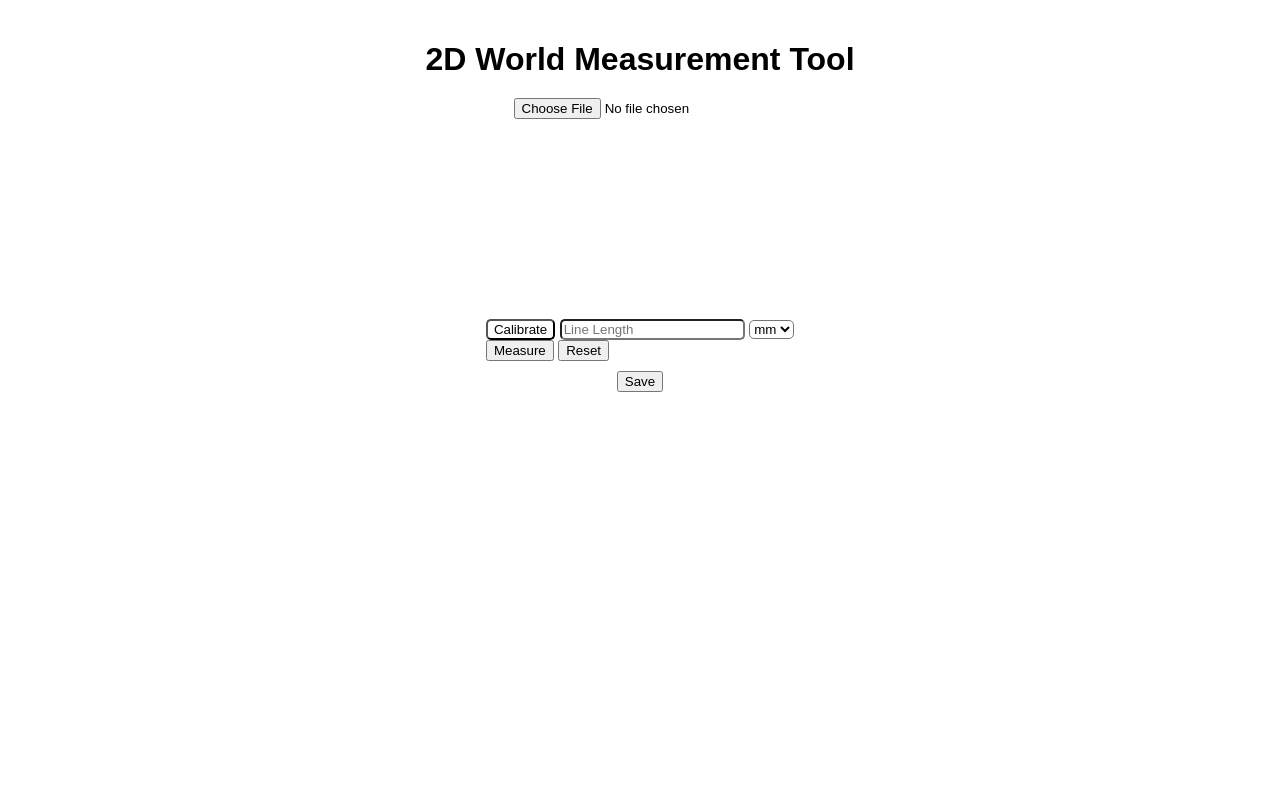
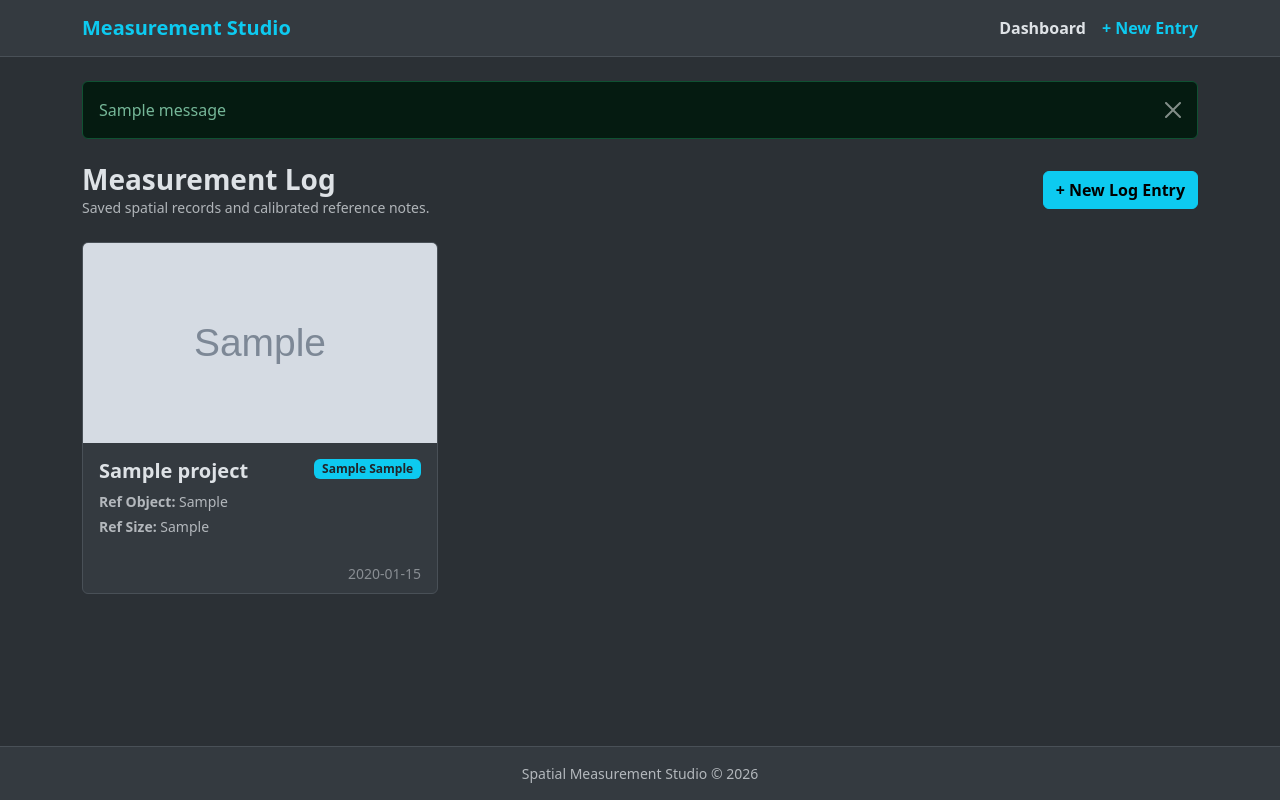
Before and after one commit to csrpcstudycs50/cs50-project, a Flask app: page / in a window 1280 px wide. Run offline with Flask 3, Linux system fonts and the light colour scheme; tables that the repository leaves empty hold one stand-in row (values such as "Sample post"); grey boxes marked "Sample" are stand-in pictures; one stand-in notice (Sample message) is shown; a map, chart or similar area stays blank.

Commit message:
final project idea 1

```diff
--- a/app.py
+++ b/app.py
@@ -1,26 +1,75 @@
-from flask import Flask, jsonify, request, render_template
+import os
+from flask import Flask, render_template, request, redirect, url_for
+from werkzeug.utils import secure_filename
+import sqlite3
 
 app = Flask(__name__)
+app.config['UPLOAD_FOLDER'] = 'static/uploads'
+app.config['MAX_CONTENT_LENGTH'] = 16 * 1024 * 1024  # 16MB max upload
+
+os.makedirs(app.config['UPLOAD_FOLDER'], exist_ok=True)
+
+def init_db():
+    conn = sqlite3.connect('database.db')
+    cursor = conn.cursor()
+
+    # Execute table creation
+    cursor.execute('''
+        CREATE TABLE IF NOT EXISTS projects (
+            id INTEGER PRIMARY KEY AUTOINCREMENT,
+            project_name TEXT NOT NULL,
+            image_filename TEXT NOT NULL,
+            reference_object TEXT NOT NULL,
+            reference_size TEXT NOT NULL,
+            measured_value TEXT NOT NULL,
+            unit TEXT NOT NULL,
+            created_at TIMESTAMP DEFAULT CURRENT_TIMESTAMP
+        );
+    ''')
+
+    conn.commit()
+    conn.close()
+
+init_db()
+
+def get_db_connection():
+    conn = sqlite3.connect('database.db')
+    conn.row_factory = sqlite3.Row
+    return conn
 
 @app.route('/')
 def index():
-    return render_template('index.html')
+    conn = get_db_connection()
+    projects = conn.execute('SELECT * FROM projects ORDER BY created_at DESC').fetchall()
+    conn.close()
+    return render_template('index.html', projects=projects)
 
-@app.route('/calibrate', methods=['POST'])
-def calibrate():
-    # Placeholder for calibration logic
-    return jsonify({"message": "Calibration submitted!"})
+@app.route('/upload', methods=['GET', 'POST'])
+def upload():
+    if request.method == 'POST':
+        project_name = request.form.get('project_name')
+        reference_object = request.form.get('reference_object')
+        reference_size = request.form.get('reference_size')
+        measured_value = request.form.get('measured_value')
+        unit = request.form.get('unit')
+        file = request.files.get('image')
 
-@app.route('/measure', methods=['POST'])
-def measure():
-    # Placeholder for measurement logic
-    return jsonify({"message": "Measurement submitted!"})
+        if file and file.filename != '':
+            filename = secure_filename(file.filename)
+            filepath = os.path.join(app.config['UPLOAD_FOLDER'], filename)
+            file.save(filepath)
 
-@app.route('/save', methods=['POST'])
-def save():
-    # Placeholder for save logic
-    return jsonify({"message": "Measurements saved!"})
+            conn = get_db_connection()
+            conn.execute('''
+                INSERT INTO projects (project_name, image_filename, reference_object, reference_size, measured_value, unit)
+                VALUES (?, ?, ?, ?, ?, ?)
+            ''', (project_name, filename, reference_object, reference_size, measured_value, unit))
+            conn.commit()
+            conn.close()
 
+            return redirect(url_for('index'))
+
+    return render_template('upload.html')
 
 if __name__ == '__main__':
     app.run(debug=True)
--- a/static/script.js
+++ b/static/script.js
@@ -1,35 +1,231 @@
+// ==========================================
+// 1. DOM Elements
+// ==========================================
 const imagePicker = document.getElementById('imagePicker');
 const canvas = document.getElementById('measurementCanvas');
 const ctx = canvas.getContext('2d');
 
+const calBtn = document.getElementById('calibrationButton');
+const measBtn = document.getElementById('measurementButton');
+const calInput = document.getElementById('calibrationValue');
+const calUnit = document.getElementById('calibrationUnit');
+const measValueSpan = document.getElementById('measurementValue');
+const hiddenMeasInput = document.getElementById('hiddenMeasurementValue');
+const resetBtn = document.querySelector('button[type="reset"]');
 
+// ==========================================
+// 2. Application State
+// ==========================================
+let loadedImage = null;
+let currentMode = null;               // 'calibrate' or 'measure'
+let calibrationPoints = [];           // Stores [{x, y}, {x, y}]
+let currentCalibrationPixels = null;  // Pixel length of calibration line
+let scaleRatio = null;                // Real-world units per pixel
+let measurementPoints = [];           // Stores current measurement clicks [{x, y}, {x, y}]
+
+// ==========================================
+// 3. Step 1: Image Loading
+// ==========================================
 imagePicker.addEventListener('change', function(e) {
     const file = e.target.files[0];
+    if (!file) return;
+
     const img = new Image();
-    img.src = URL.createObjectURL(file);
+    const objectUrl = URL.createObjectURL(file);
+
     img.onload = function() {
+        loadedImage = img;
+
+        // Set canvas internal resolution to image native resolution
         canvas.width = img.naturalWidth;
         canvas.height = img.naturalHeight;
+
+        // Render original image
         ctx.drawImage(img, 0, 0);
+
+        // Ensure canvas element is visible
+        canvas.classList.remove('d-none');
+
+        // Free browser memory
+        URL.revokeObjectURL(objectUrl);
+    };
+
+    img.src = objectUrl;
+});
+
+// ==========================================
+// 4. Mode Selection Handlers
+// ==========================================
+calBtn.addEventListener('click', function() {
+    currentMode = 'calibrate';
+    calBtn.setAttribute('aria-pressed', 'true');
+    measBtn.setAttribute('aria-pressed', 'false');
+
+    // Reset calibration state
+    calibrationPoints = [];
+    currentCalibrationPixels = null;
+
+    // Redraw clean image if re-calibrating
+    if (loadedImage) {
+        ctx.clearRect(0, 0, canvas.width, canvas.height);
+        ctx.drawImage(loadedImage, 0, 0);
+    }
+});
+
+measBtn.addEventListener('click', function() {
+    if (!scaleRatio) {
+        alert("Please draw a calibration line and enter its length first!");
+        return;
+    }
+    currentMode = 'measure';
+    measBtn.setAttribute('aria-pressed', 'true');
+    calBtn.setAttribute('aria-pressed', 'false');
+    measurementPoints = [];
+});
+
+// ==========================================
+// 5. Input & Scale Ratio Calculation
+// ==========================================
+function updateScaleRatio() {
+    const knownLength = parseFloat(calInput.value);
+
+    if (currentCalibrationPixels && knownLength > 0) {
+        scaleRatio = knownLength / currentCalibrationPixels;
+        console.log(`Scale calculated: 1 pixel = ${scaleRatio} ${calUnit.value}`);
+    }
+}
+
+calInput.addEventListener('input', updateScaleRatio);
+calUnit.addEventListener('change', updateScaleRatio);
+
+// ==========================================
+// 6. Canvas Pointer Click Handler
+// ==========================================
+canvas.addEventListener('pointerdown', function(e) {
+    if (!currentMode) return;
+
+    // Map screen clicks to canvas high-res coordinate system
+    const rect = canvas.getBoundingClientRect();
+    const scaleX = canvas.width / rect.width;
+    const scaleY = canvas.height / rect.height;
+
+    const clickX = (e.clientX - rect.left) * scaleX;
+    const clickY = (e.clientY - rect.top) * scaleY;
+
+    if (currentMode === 'calibrate') {
+        handleCalibrationClick(clickX, clickY);
+    } else if (currentMode === 'measure') {
+        handleMeasurementClick(clickX, clickY);
+    }
+});
+
+// ==========================================
+// 7. Workflow Handlers (Calibrate & Measure)
+// ==========================================
+function handleCalibrationClick(x, y) {
+    if (calibrationPoints.length < 2) {
+        calibrationPoints.push({ x: x, y: y });
+        drawDot(x, y, 'red');
     }
 
-});
+    if (calibrationPoints.length === 2) {
+        const p1 = calibrationPoints[0];
+        const p2 = calibrationPoints[1];
 
+        // Draw connecting calibration line
+        drawLine(p1, p2, 'red');
 
-const calibrationButton = document.getElementById('calibrationButton');
+        // Calculate and save pixel distance
+        currentCalibrationPixels = Math.hypot(p2.x - p1.x, p2.y - p1.y);
 
-calibrationButton.addEventListener('click', function() {
-  // Check current state
-  const isChecked = this.getAttribute('aria-pressed') === 'true';
+        // Update ratio if length was entered prior to drawing
+        updateScaleRatio();
 
-  // Toggle state
-  this.setAttribute('aria-pressed', !isChecked);
-  this.classList.toggle('active', !isChecked);
+        // Focus user cursor on input box for immediate typing
+        calInput.focus();
+    }
+}
 
-  // Example action based on state
-  if (!isChecked) {
-    console.log('Button is NOW CHECKED (Active)');
-  } else {
-    console.log('Button is NOW UNCHECKED (Inactive)');
-  }
-});
+function handleMeasurementClick(x, y) {
+    if (measurementPoints.length === 2) {
+        // Reset points when starting a new measurement line
+        measurementPoints = [];
+    }
+
+    measurementPoints.push({ x: x, y: y });
+    drawDot(x, y, 'blue');
+
+    if (measurementPoints.length === 2) {
+        const p1 = measurementPoints[0];
+        const p2 = measurementPoints[1];
+
+        drawLine(p1, p2, 'blue');
+
+        // Measure pixel distance
+        const pixelDistance = Math.hypot(p2.x - p1.x, p2.y - p1.y);
+
+        // Convert to real-world units
+        const realDistance = pixelDistance * scaleRatio;
+        const formattedResult = realDistance.toFixed(2);
+
+        // Display in UI text span
+        measValueSpan.textContent = formattedResult;
+
+        // Populate hidden form field for Flask POST submission
+        if (hiddenMeasInput) {
+            hiddenMeasInput.value = formattedResult;
+        }
+    }
+}
+
+// ==========================================
+// 8. Reset Listener
+// ==========================================
+if (resetBtn) {
+    resetBtn.addEventListener('click', function(e) {
+        e.preventDefault();
+
+        // Clear stored values and points
+        calibrationPoints = [];
+        currentCalibrationPixels = null;
+        scaleRatio = null;
+        measurementPoints = [];
+
+        // Clear form values and text displays
+        calInput.value = '';
+        measValueSpan.textContent = '0.00';
+        if (hiddenMeasInput) {
+            hiddenMeasInput.value = '';
+        }
+
+        // Reset toggle button states
+        calBtn.setAttribute('aria-pressed', 'false');
+        measBtn.setAttribute('aria-pressed', 'false');
+        currentMode = null;
+
+        // Redraw clean original image on canvas without page reload
+        if (loadedImage) {
+            ctx.clearRect(0, 0, canvas.width, canvas.height);
+            ctx.drawImage(loadedImage, 0, 0);
+        }
+    });
+}
+
+// ==========================================
+// 9. Drawing Helpers
+// ==========================================
+function drawDot(x, y, color = 'red') {
+    ctx.fillStyle = color;
+    ctx.beginPath();
+    ctx.arc(x, y, 8, 0, 2 * Math.PI);
+    ctx.fill();
+}
+
+function drawLine(p1, p2, color = 'red') {
+    ctx.strokeStyle = color;
+    ctx.lineWidth = 4;
+    ctx.beginPath();
+    ctx.moveTo(p1.x, p1.y);
+    ctx.lineTo(p2.x, p2.y);
+    ctx.stroke();
+}
--- a/static/style.css
+++ /dev/null
@@ -1,54 +0,0 @@
-/* Style the body to center the content and use a clean font */
-body {
-    display: flex;
-    flex-direction: column;
-    align-items: center;
-    font-family: Arial, sans-serif;
-    margin: 0;
-    padding: 20px;
-}
-
-/* Style the heading to be centered and have some spacing */
-h1{
-    text-align: center;
-    margin-bottom: 20px;
-}
-
-/* Style the form to be centered and have a column layout */
-form {
-    display: flex;
-    flex-direction: column;
-    align-items: center;
-}
-
-/* Add some spacing between form elements */
-form > * {
-    margin-bottom: 10px;
-}
-
-/* Style the canvas to have a margin and be responsive */
-canvas {
-
-    margin: 20px;
-    max-width: 100%;
-    height: auto;
-}
-
-#calibrationContainer > * {
-  border-radius: 5px;
-  background-color: white;
-  color: black;
-}
-
-/* Hover state */
-#calibrationButton:hover {
-  background-color: grey;
-}
-
-/* Active / Checked State */
-#calibrationButton.active,
-#calibrationButton[aria-pressed="true"] {
-  background-color: green;
-  color: white;
-  border-color: white;
-}
--- a/templates/index.html
+++ b/templates/index.html
@@ -1,37 +1,35 @@
-<!DOCTYPE html>
+{% extends "layout.html" %}
 
-<html lang="en">
-    <head>
-        <meta charset="UTF-8">
-        <meta name="viewport" content="width=device-width, initial-scale=1.0">
+{% block content %}
+<div class="d-flex justify-content-between align-items-center mb-4">
+    <div>
+        <h1 class="h3 fw-bold mb-0">Measurement Log</h1>
+        <p class="text-body-secondary small mb-0">Saved spatial records and calibrated reference notes.</p>
+    </div>
+    <a href="/upload" class="btn btn-info fw-bold">+ New Log Entry</a>
+</div>
 
-        <link href="static/style.css" rel="stylesheet">
-        <script src="static/script.js" defer></script>
-        <title>2D World Measurement</title>
-    </head>
-    <body>
-        <h1>2D World Measurement Tool</h1>
-        <form action="/measure" method="post">
-            <input id="imagePicker" capture="environment" type="file" name="image" accept="image/*" required>
-            <canvas id="measurementCanvas"></canvas>
-            <div>
-                <div id="calibrationContainer">
-                    <button type="button" id="calibrationButton" aria-pressed="false">Calibrate</button>
-                    <input type="number" id="calibrationValue" name="calibrationValue" placeholder="Line Length" required>
-                    <select id="calibrationUnit" name="calibrationUnit" required>
-                        <option value="mm">mm</option>
-                        <option value="cm">cm</option>
-                        <option value="m">m</option>
-                        <option value="in">in</option>
-                        <option value="ft">ft</option>
-                    </select>
-                </div>
-                <button type="button" id="measure">Measure</button>
-                <button type="button" id="reset">Reset</button>
+<div class="row row-cols-1 row-cols-md-3 g-4">
+    {% for project in projects %}
+    <div class="col">
+        <div class="card bg-body-secondary border h-100">
+            <img src="{{ url_for('static', filename='uploads/' + project.image_filename) }}" class="card-img-top object-fit-cover" height="200" alt="{{ project.project_name }}">
+            <div class="card-body">
+                <span class="badge bg-info text-dark float-end">{{ project.measured_value }} {{ project.unit }}</span>
+                <h5 class="card-title fw-bold mb-2">{{ project.project_name }}</h5>
+                <p class="card-text small text-body-secondary mb-1"><strong>Ref Object:</strong> {{ project.reference_object }}</p>
+                <p class="card-text small text-body-secondary mb-0"><strong>Ref Size:</strong> {{ project.reference_size }}</p>
             </div>
-            <div>
-                <button type="submit">Save</button>
+            <div class="card-footer bg-transparent border-top-0 text-end">
+                <span class="small text-body-tertiary">{{ project.created_at[:10] }}</span>
             </div>
-        </form>
-    </body>
-</html>
+        </div>
+    </div>
+    {% else %}
+    <div class="col-12 text-center py-5 border rounded bg-body-secondary">
+        <p class="text-body-secondary mb-2">No measurement records logged yet.</p>
+        <a href="/upload" class="btn btn-outline-info btn-sm">Add First Log</a>
+    </div>
+    {% endfor %}
+</div>
+{% endblock %}
--- /dev/null
+++ b/templates/layout.html
@@ -0,0 +1,52 @@
+<!DOCTYPE html>
+<html lang="en" data-bs-theme="dark">
+<head>
+    <meta charset="UTF-8">
+    <meta name="viewport" content="width=device-width, initial-scale=1.0">
+    <title>Measurement Log Studio</title>
+
+    <!-- Bootstrap 5 CSS CDN -->
+    <link href="https://cdn.jsdelivr.net/npm/bootstrap@5.3.3/dist/css/bootstrap.min.css" rel="stylesheet">
+</head>
+<body class="bg-body-tertiary text-body min-vh-100 d-flex flex-column">
+
+    <!-- Top Navigation Bar -->
+    <nav class="navbar bg-body-secondary border-bottom mb-4 sticky-top">
+        <div class="container d-flex justify-content-between align-items-center">
+            <a class="navbar-brand fw-bold text-info m-0" href="/">Measurement Studio</a>
+            <div class="d-flex flex-row gap-3">
+                <a class="nav-link fw-semibold" href="/">Dashboard</a>
+                <a class="nav-link fw-semibold text-info" href="/upload">+ New Entry</a>
+            </div>
+        </div>
+    </nav>
+
+    <!-- Main Content Container -->
+    <main class="container flex-grow-1 mb-5">
+
+        <!-- Optional Flash Messages -->
+        {% with messages = get_flashed_messages(with_categories=true) %}
+            {% if messages %}
+                {% for category, message in messages %}
+                    <div class="alert alert-{{ category if category != 'error' else 'danger' }} alert-dismissible fade show mb-4" role="alert">
+                        {{ message }}
+                        <button type="button" class="btn-close" data-bs-dismiss="alert" aria-label="Close"></button>
+                    </div>
+                {% endfor %}
+            {% endif %}
+        {% endwith %}
+
+        {% block content %}{% endblock %}
+    </main>
+
+    <!-- Footer -->
+    <footer class="footer mt-auto py-3 bg-body-secondary border-top text-center text-body-secondary small">
+        <div class="container">
+            <span>Spatial Measurement Studio &copy; {{ 2026 }}</span>
+        </div>
+    </footer>
+
+    <!-- Bootstrap 5 JS Bundle CDN -->
+    <script src="https://cdn.jsdelivr.net/npm/bootstrap@5.3.3/dist/js/bootstrap.bundle.min.js"></script>
+</body>
+</html>
```
Also changed, not shown: schema.sql (+10 -0 lines), templates/upload.html (added, +61 -0 lines).
